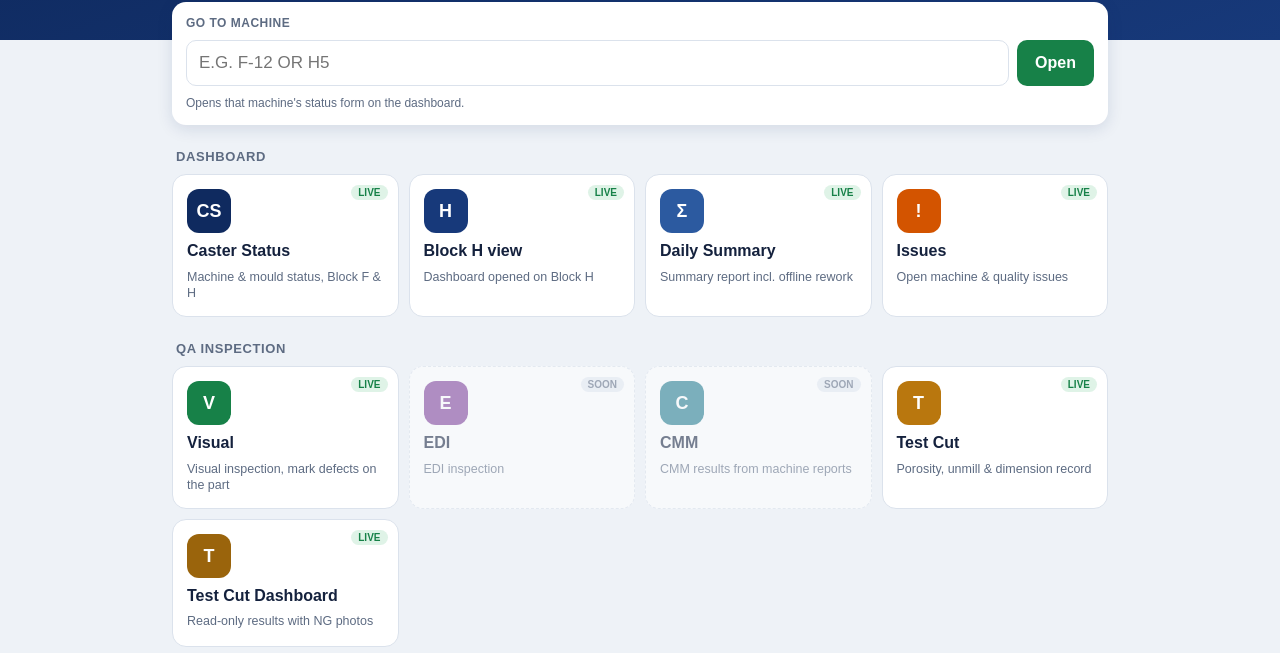
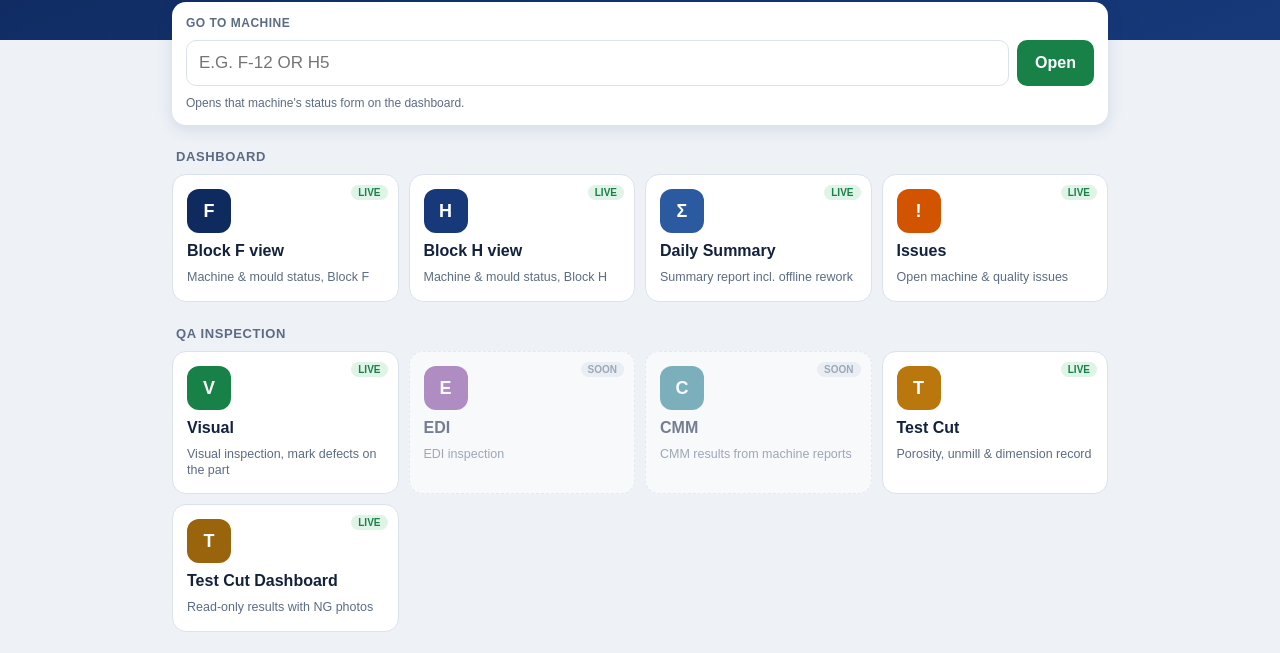
Before and after one commit to casting-jcy/casthub, a plain HTML site: page index.html in a window 1280 px wide. Shown: the part 94-747 px from the top of the page. Drawn offline with Linux system fonts and the light colour scheme.

Commit message:
Split dashboard tile into Block F and Block H views
Co-Authored-By: Claude Opus 5.5 <noreply@anthropic.com>

```diff
--- a/index.html
+++ b/index.html
@@ -111,8 +111,8 @@
 var BASE = 'https://casting-jcy.github.io/';
 var SECTIONS = [
   { title: 'Dashboard', apps: [
-    { name: 'Caster Status', desc: 'Machine & mould status, Block F & H', url: BASE + 'caster-status/', code: 'CS', color: '#0f2a5f', status: 'live' },
-    { name: 'Block H view', desc: 'Dashboard opened on Block H', url: BASE + 'caster-status/?block=H', code: 'H', color: '#17397a', status: 'live' },
+    { name: 'Block F view', desc: 'Machine & mould status, Block F', url: BASE + 'caster-status/?block=F', code: 'F', color: '#0f2a5f', status: 'live' },
+    { name: 'Block H view', desc: 'Machine & mould status, Block H', url: BASE + 'caster-status/?block=H', code: 'H', color: '#17397a', status: 'live' },
     { name: 'Daily Summary', desc: 'Summary report incl. offline rework', url: BASE + 'caster-status/?tab=reports&report=summary', code: 'Σ', color: '#2c5aa0', status: 'live' },
     { name: 'Issues', desc: 'Open machine & quality issues', url: BASE + 'caster-status/?tab=issues', code: '!', color: '#d35400', status: 'live' }
   ]},
```
